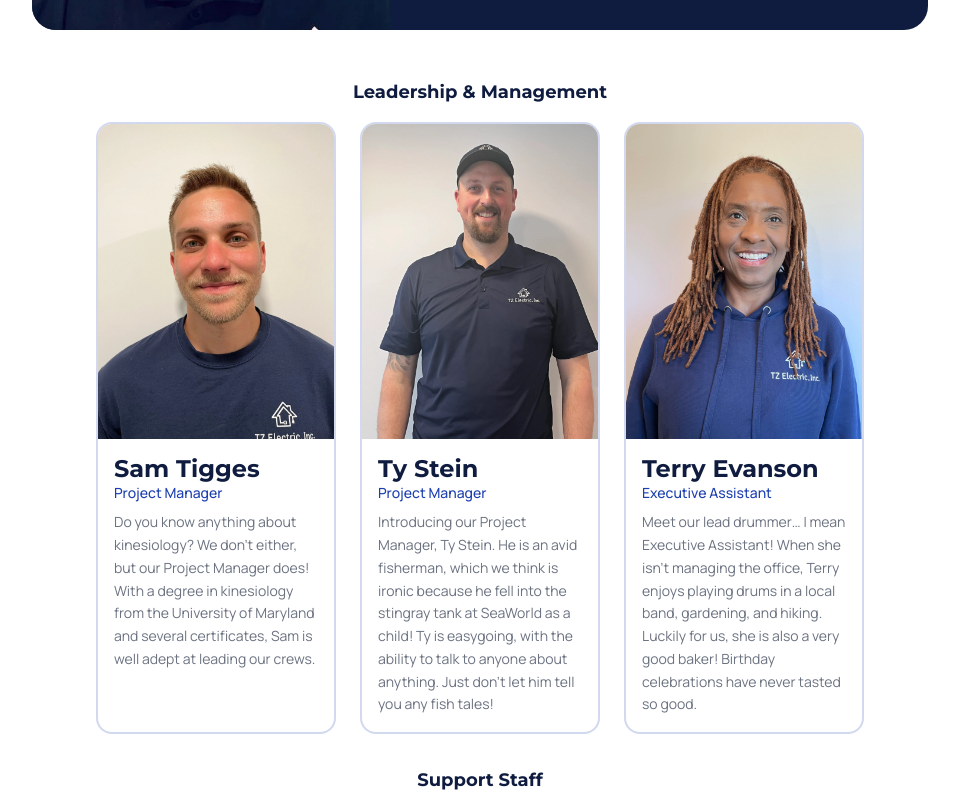
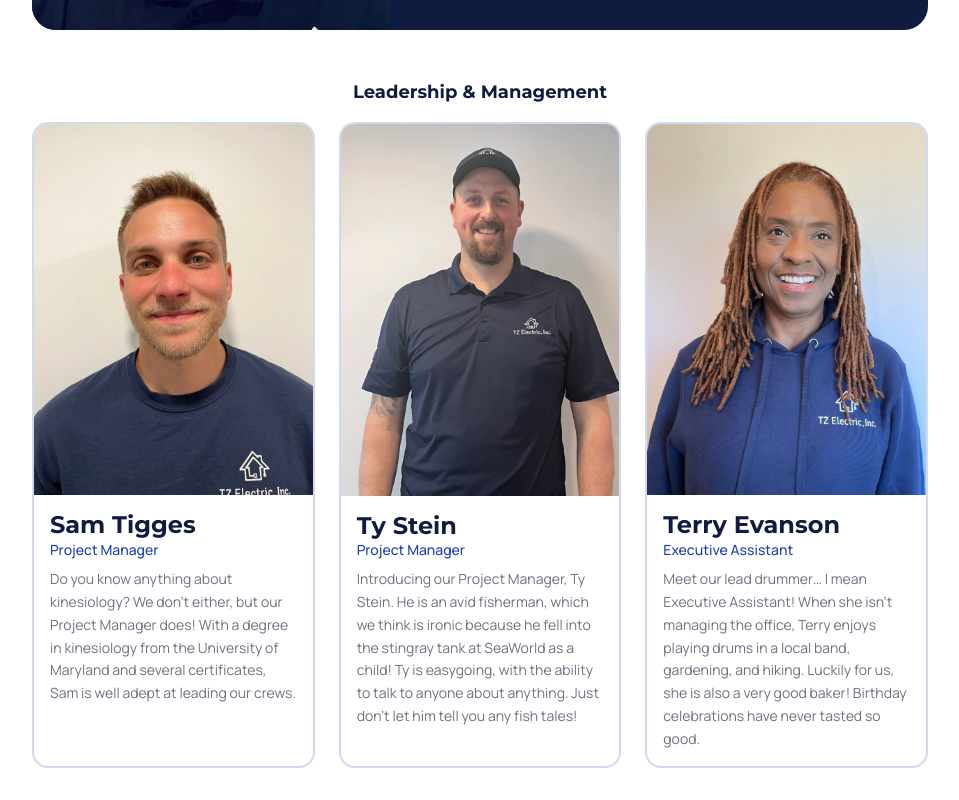
Before and after one commit to cqdesignsny/tz-electric, a Next.js app: page /about-us in a window 1280 px wide. Shown: the part 2420-3220 px from the top of the page, without its empty margins (160-1119 px from the left). Built offline with nearby package versions, Linux system fonts and the light colour scheme.

Commit message:
Widen Leadership cards for more visual prominence over Support Staff
Co-Authored-By: Claude Opus 4.6 (1M context) <noreply@anthropic.com>

```diff
--- a/src/app/about-us/page.tsx
+++ b/src/app/about-us/page.tsx
@@ -234,7 +234,7 @@ export default function AboutPage() {
             <h3 className={`font-heading font-bold text-navy text-lg mb-4 ${leadership.length <= 3 ? 'lg:text-center' : ''}`}>
               Leadership &amp; Management
             </h3>
-            <div className={`grid gap-6 ${leadership.length <= 3 ? 'grid-cols-2 md:grid-cols-3 max-w-3xl mx-auto' : 'grid-cols-2 md:grid-cols-3 lg:grid-cols-4'}`}>
+            <div className={`grid gap-6 ${leadership.length <= 3 ? 'grid-cols-2 md:grid-cols-3 max-w-4xl mx-auto' : 'grid-cols-2 md:grid-cols-3 lg:grid-cols-4'}`}>
               {leadership.map((member) => (
                 <div key={member.name} className="group bg-white border-2 border-blue/20 rounded-xl overflow-hidden transition-all duration-300 hover:shadow-lg hover:border-blue/40 hover:-translate-y-1">
                   <div className="relative aspect-[3/4] overflow-hidden">
```
